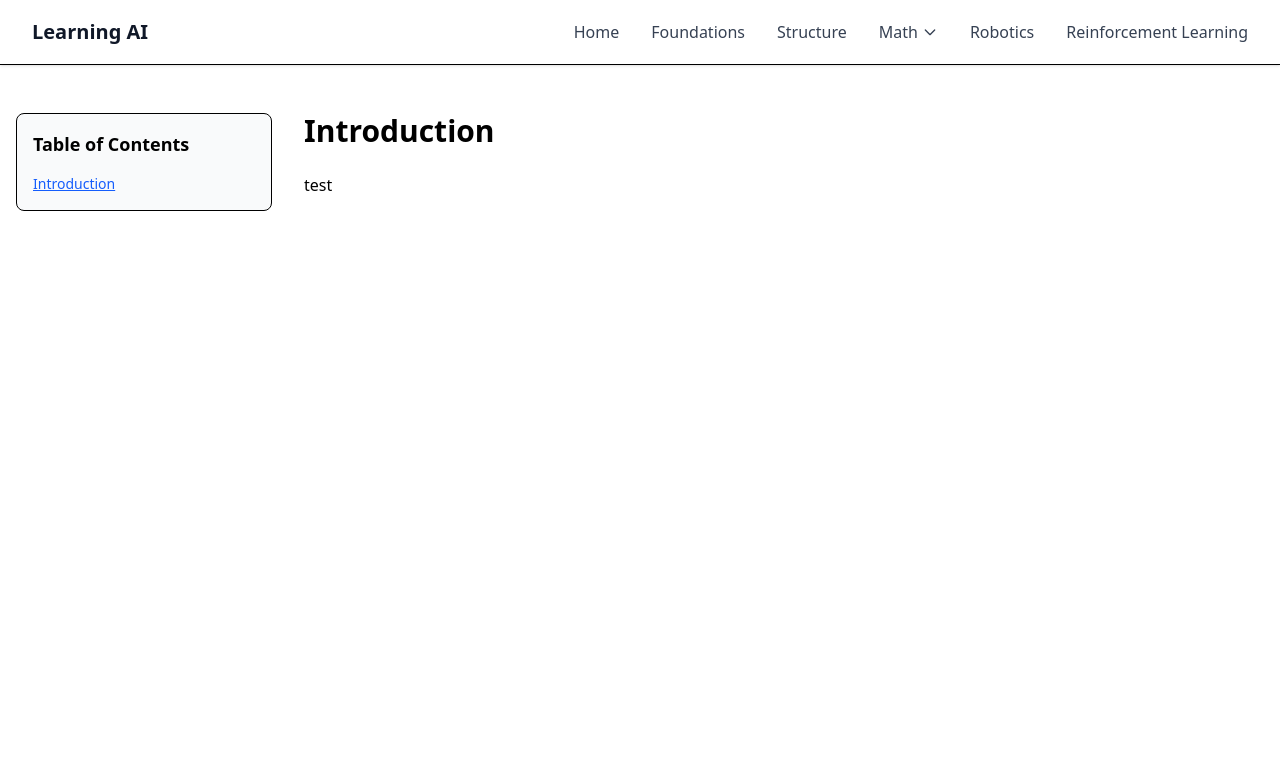
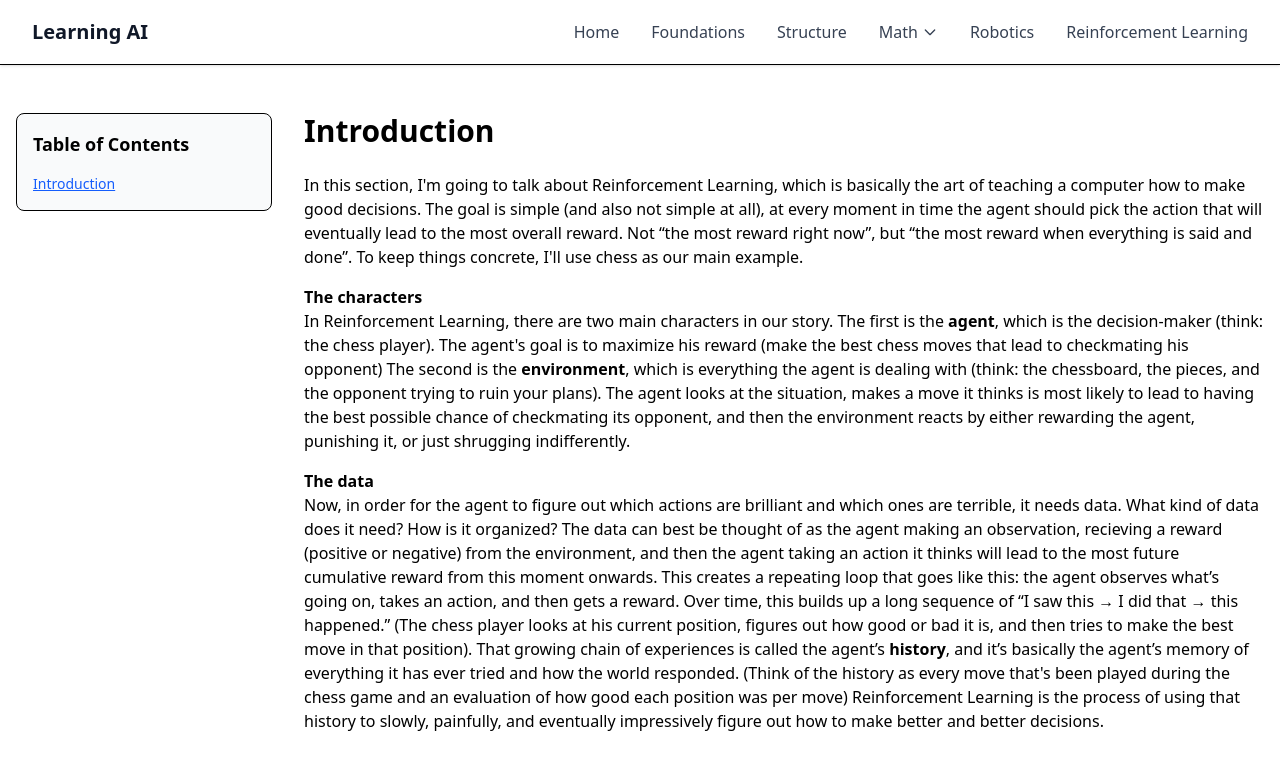
Before and after one commit to WilliamGiammona/learning-ai, a Next.js app: page /reinforcement-learning in a window 1280 px wide. Shown: the top 770 px of the page. Built offline with nearby package versions, Linux system fonts and the light colour scheme.

Commit message:
continuing introduction

```diff
--- a/app/reinforcement-learning/page.tsx
+++ b/app/reinforcement-learning/page.tsx
@@ -26,7 +26,58 @@ export default function ReinforcementLearningPage() {
         <main className="flex-1 min-w-0">
           <section id="reinforcement-learning-problem" className="mb-12">
             <h1 className="text-3xl font-bold mb-6">Introduction</h1>
-            <p className="mb-4">test </p>
+            <p className="mb-4">
+              In this section, I'm going to talk about Reinforcement Learning,
+              which is basically the art of teaching a computer how to make good
+              decisions. The goal is simple (and also not simple at all), at
+              every moment in time the agent should pick the action that will
+              eventually lead to the most overall reward. Not “the most reward
+              right now”, but “the most reward when everything is said and
+              done”. To keep things concrete, I'll use chess as our main
+              example.
+            </p>
+
+            <p className="mb-4">
+              <strong>The characters</strong>
+              <br />
+              In Reinforcement Learning, there are two main characters in our
+              story. The first is the <strong>agent</strong>, which is the
+              decision-maker (think: the chess player). The agent's goal is to
+              maximize his reward (make the best chess moves that lead to
+              checkmating his opponent) The second is the{" "}
+              <strong>environment</strong>, which is everything the agent is
+              dealing with (think: the chessboard, the pieces, and the opponent
+              trying to ruin your plans). The agent looks at the situation,
+              makes a move it thinks is most likely to lead to having the best
+              possible chance of checkmating its opponent, and then the
+              environment reacts by either rewarding the agent, punishing it, or
+              just shrugging indifferently.
+            </p>
+
+            <p className="mb-4">
+              <strong>The data</strong>
+              <br />
+              Now, in order for the agent to figure out which actions are
+              brilliant and which ones are terrible, it needs data. What kind of
+              data does it need? How is it organized? The data can best be
+              thought of as the agent making an observation, recieving a reward
+              (positive or negative) from the environment, and then the agent
+              taking an action it thinks will lead to the most future cumulative
+              reward from this moment onwards. This creates a repeating loop
+              that goes like this: the agent observes what’s going on, takes an
+              action, and then gets a reward. Over time, this builds up a long
+              sequence of “I saw this → I did that → this happened.” (The chess
+              player looks at his current position, figures out how good or bad
+              it is, and then tries to make the best move in that position).
+              That growing chain of experiences is called the agent’s{" "}
+              <strong>history</strong>, and it’s basically the agent’s memory of
+              everything it has ever tried and how the world responded. (Think
+              of the history as every move that's been played during the chess
+              game and an evaluation of how good each position was per move)
+              Reinforcement Learning is the process of using that history to
+              slowly, painfully, and eventually impressively figure out how to
+              make better and better decisions.
+            </p>
           </section>
         </main>
       </div>
```
